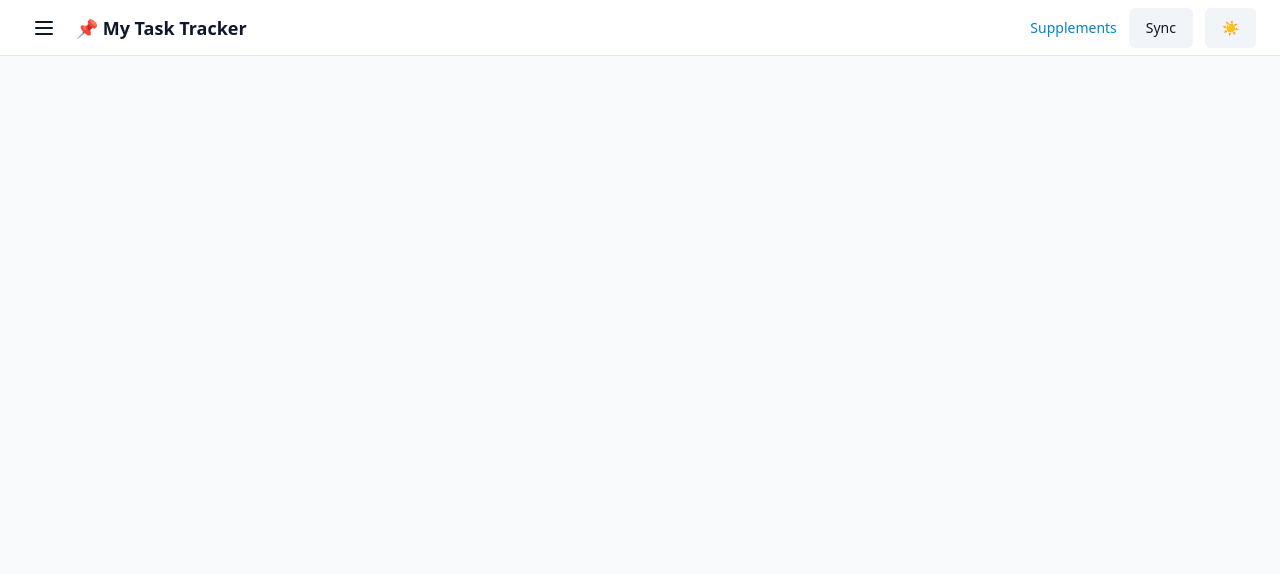
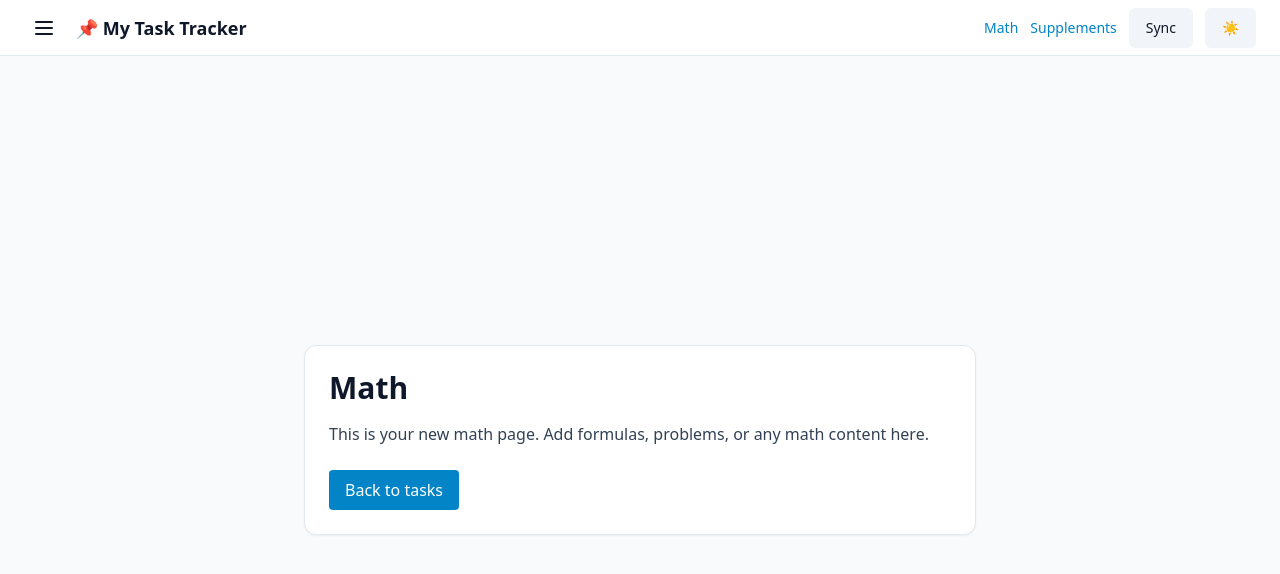
Before and after one commit to Khalid-Graine/tasks, a React (Vite) app in the folder my-task-app/: page /math in a window 1280 px wide. Shown: the top 574 px of the page. Built offline with nearby package versions, Linux system fonts and the light colour scheme.

Commit message:
feat(math): add MathPage component and integrate navigation links in Header and SideDrawer

```diff
--- a/my-task-app/src/App.jsx
+++ b/my-task-app/src/App.jsx
@@ -4,6 +4,7 @@ import Header from './components/Header';
 import SideDrawer from './components/SideDrawer';
 import { db } from './firebase';
 import Supplements from './Supplements';
+import MathPage from './Math';
 import { collection, addDoc, onSnapshot, query, updateDoc, doc, deleteDoc } from "firebase/firestore";
 
 function TasksPage() {
@@ -278,6 +279,7 @@ function App() {
         <Routes>
           <Route path="/" element={<TasksPage />} />
           <Route path="/supplements" element={<Supplements />} />
+          <Route path="/math" element={<MathPage />} />
         </Routes>
       </main>
     </Router>
--- /dev/null
+++ b/my-task-app/src/Math.jsx
@@ -0,0 +1,17 @@
+import { Link } from 'react-router-dom';
+
+export default function MathPage() {
+  return (
+    <div className="min-h-screen pt-20 flex items-center justify-center bg-slate-50 dark:bg-slate-950">
+      <div className="max-w-2xl w-full p-6 bg-white dark:bg-slate-900 border border-slate-200 dark:border-slate-800 rounded-xl shadow-sm">
+        <h1 className="text-3xl font-semibold mb-4">Math</h1>
+        <p className="text-slate-700 dark:text-slate-300 mb-6">
+          This is your new math page. Add formulas, problems, or any math content here.
+        </p>
+        <Link to="/" className="inline-block px-4 py-2 bg-sky-600 text-white rounded hover:bg-sky-700">
+          Back to tasks
+        </Link>
+      </div>
+    </div>
+  );
+}
--- a/my-task-app/src/components/Header.jsx
+++ b/my-task-app/src/components/Header.jsx
@@ -11,6 +11,7 @@ export default function Header({ onToggle, open, onSync, isOnline, onToggleDark,
         <Link to="/" className="text-lg font-semibold truncate">📌 My Task Tracker</Link>
 
         <nav className="ml-auto hidden md:flex items-center gap-3">
+          <Link to="/math" className="text-sm text-sky-600 hover:underline">Math</Link>
           <Link to="/supplements" className="text-sm text-sky-600 hover:underline">Supplements</Link>
           <button className="btn" onClick={onSync} disabled={!isOnline}>Sync</button>
           <button className="btn" onClick={onToggleDark} aria-pressed={dark}>{dark ? '🌙' : '☀️'}</button>
--- a/my-task-app/src/components/SideDrawer.jsx
+++ b/my-task-app/src/components/SideDrawer.jsx
@@ -12,6 +12,7 @@ export default function SideDrawer({ open, onClose }) {
         </div>
         <nav className="p-4 space-y-2">
           <Link to="/" onClick={onClose} className="block px-3 py-2 rounded hover:bg-slate-100 dark:hover:bg-slate-800">Home</Link>
+          <Link to="/math" onClick={onClose} className="block px-3 py-2 rounded hover:bg-slate-100 dark:hover:bg-slate-800">Math</Link>
           <Link to="/supplements" onClick={onClose} className="block px-3 py-2 rounded hover:bg-slate-100 dark:hover:bg-slate-800">Supplements</Link>
         </nav>
       </aside>
```
